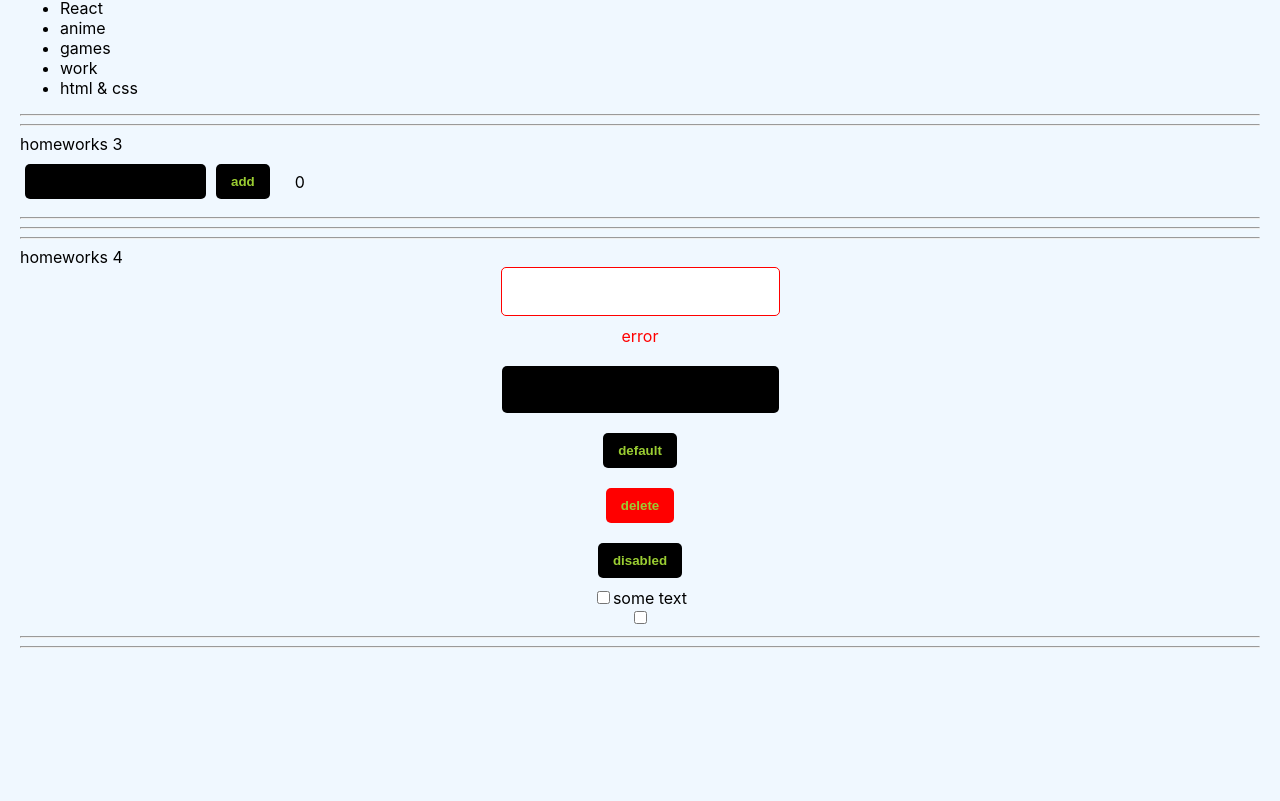
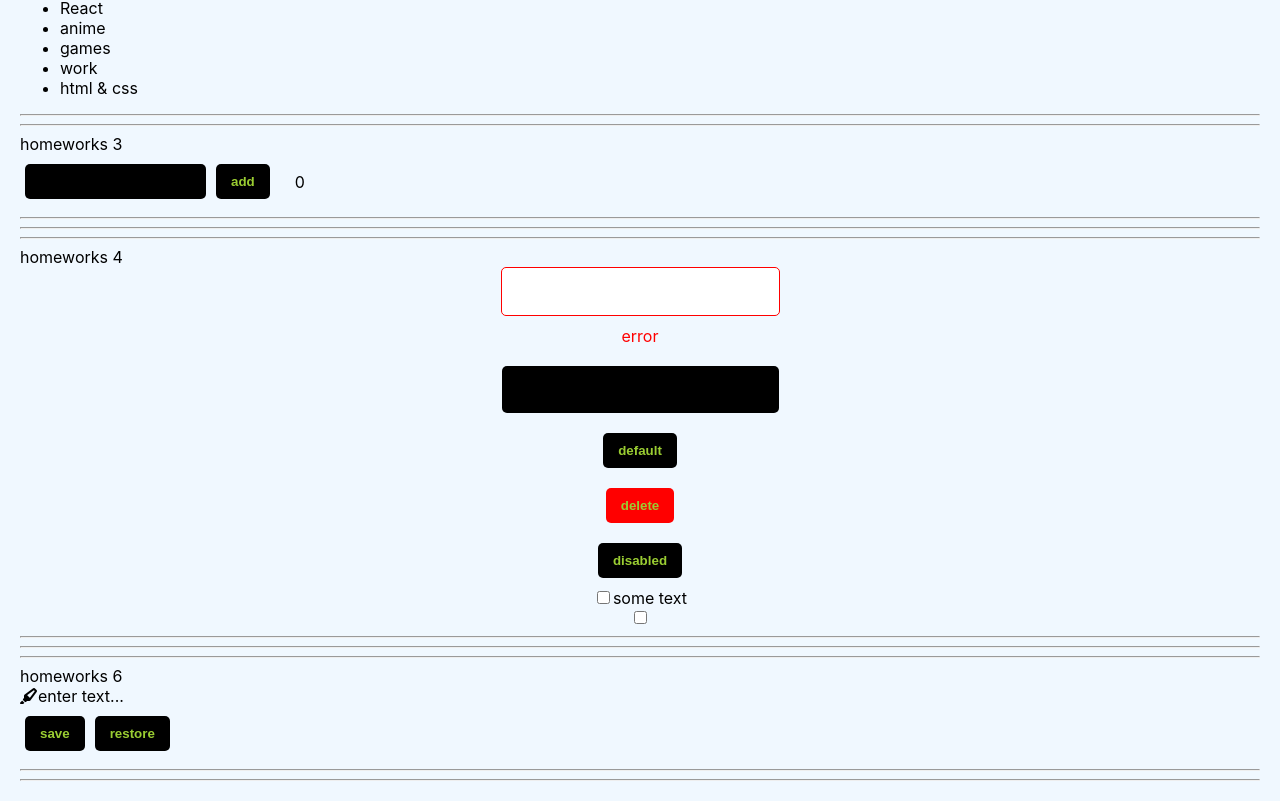
Before and after one commit to andreikostsen/homeworks, a React (Create React App) app: page /#/ in a window 1280 px wide. Shown: the part 749-1550 px from the top of the page. Before the commit the page ends 1417 px from the top, so only its background shows below. Built offline with nearby package versions, Linux system fonts and the light colour scheme.

Commit message:
HW6 Started

```diff
--- a/public/index.html
+++ b/public/index.html
@@ -2,6 +2,7 @@
 <html lang="en">
   <head>
     <meta charset="utf-8" />
+    <script src='https://kit.fontawesome.com/a076d05399.js' crossorigin='anonymous'></script>
     <link rel="icon" href="%PUBLIC_URL%/favicon.ico" />
     <meta name="viewport" content="width=device-width, initial-scale=1" />
     <meta name="theme-color" content="#000000" />
--- a/src/p2-homeworks/h5/pages/PreJunior.tsx
+++ b/src/p2-homeworks/h5/pages/PreJunior.tsx
@@ -3,6 +3,7 @@ import HW1 from '../../h1/HW1'
 import HW2 from '../../h2/HW2'
 import HW3 from '../../h3/HW3'
 import HW4 from '../../h4/HW4'
+import HW6 from "../../h6/HW6";
 
 function PreJunior() {
     return (
@@ -11,7 +12,7 @@ function PreJunior() {
             <HW2/>
             <HW3/>
             <HW4/>
-            {/*<HW6/>*/}
+            <HW6/>
 
         </div>
     )
--- a/src/p2-homeworks/h6/common/c4-SuperEditableSpan/SuperEditableSpan.tsx
+++ b/src/p2-homeworks/h6/common/c4-SuperEditableSpan/SuperEditableSpan.tsx
@@ -31,17 +31,17 @@ const SuperEditableSpan: React.FC<SuperEditableSpanType> = (
     const {children, onDoubleClick, className, ...restSpanProps} = spanProps || {}
 
     const onEnterCallback = () => {
-        // setEditMode() // выключить editMode при нажатии Enter
+        setEditMode(true) // выключить editMode при нажатии Enter
 
         onEnter && onEnter()
     }
     const onBlurCallback = (e: React.FocusEvent<HTMLInputElement>) => {
-        // setEditMode() // выключить editMode при нажатии за пределами инпута
+        setEditMode(false) // выключить editMode при нажатии за пределами инпута
 
         onBlur && onBlur(e)
     }
     const onDoubleClickCallBack = (e: React.MouseEvent<HTMLSpanElement, MouseEvent>) => {
-        // setEditMode() // включить editMode при двойном клике
+        setEditMode(true) // включить editMode при двойном клике
 
         onDoubleClick && onDoubleClick(e)
     }
@@ -66,6 +66,7 @@ const SuperEditableSpan: React.FC<SuperEditableSpanType> = (
 
                         {...restSpanProps}
                     >
+                        <i className='fas fa-highlighter'></i>
                         {/*если нет захардкодженного текста для спана, то значение инпута*/}
                         {children || restProps.value}
                     </span>
```
Also changed, not shown: src/p2-homeworks/h6/HW6.module.css (added).
